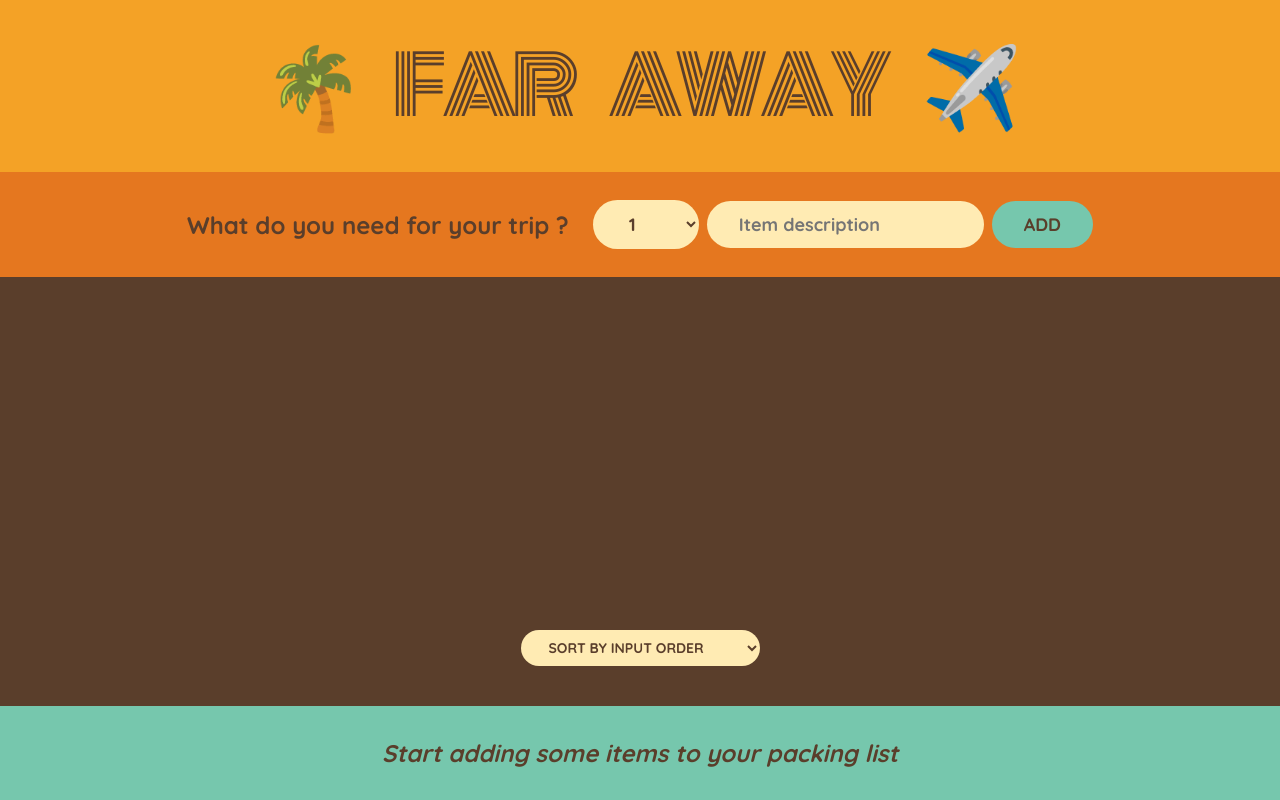
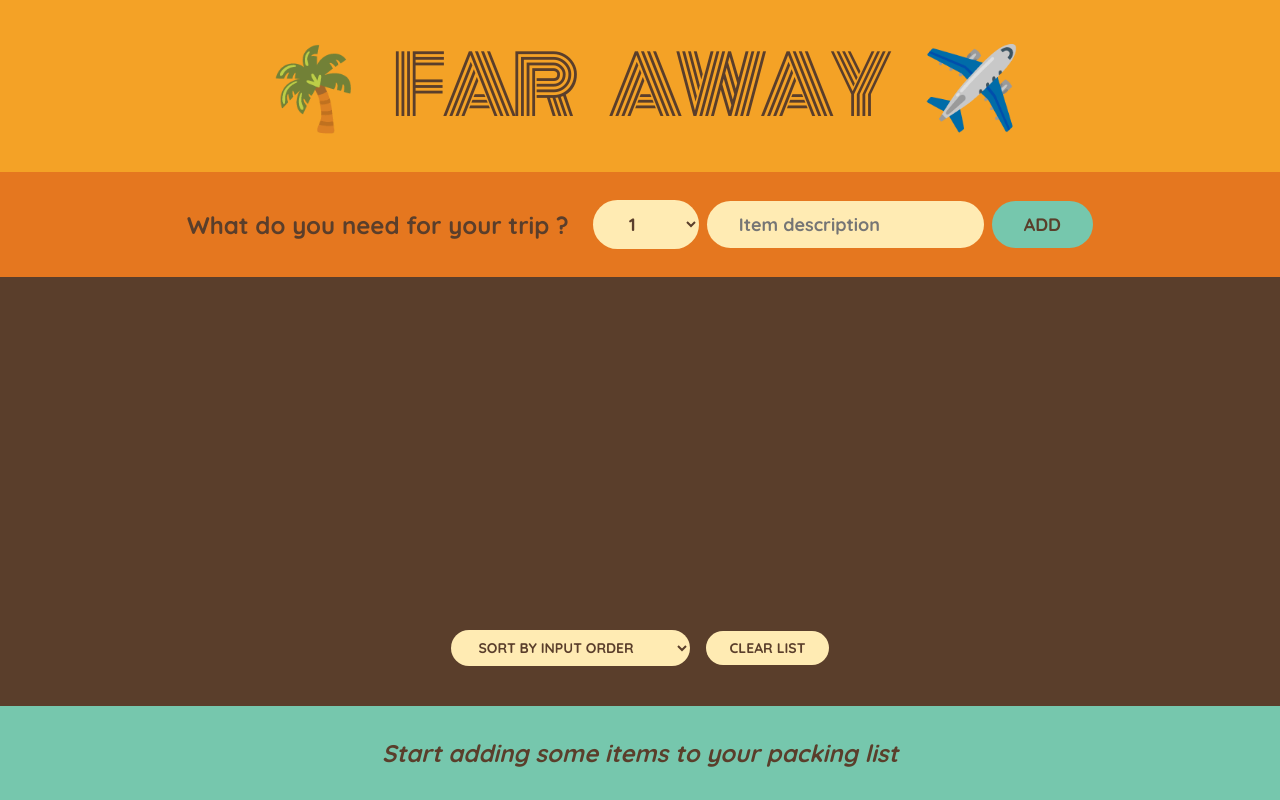
Before and after one commit to filipivanovic/travel-list, a React (Create React App) app: page / in a window 1280 px wide. Built offline with nearby package versions, Linux system fonts and the light colour scheme.

Commit message:
Add clear list functionality to PackingList component
Introduced a "Clear List" button in the PackingList component, allowing users to clear all items after confirmation. Updated App component to handle the list clearing logic and passed it as a prop to PackingList.

```diff
--- a/src/App.js
+++ b/src/App.js
@@ -17,11 +17,18 @@
     )
   }
 
+  const handleClearList = () => {
+    if (window.confirm('Are you sure you want to clear the list?')) {
+      setItems([])
+    }
+  }
+
   return (
     <div className="app">
       <Logo />
       <Form onAddItems={handleAddItems} />
       <PackingList
+        onClearList={handleClearList}
         onPackedItem={handleToggleItems}
         onDeleteItem={handleDeleteItems}
         items={items}
@@ -72,7 +79,7 @@
   )
 }
 
-const PackingList = ({ items, onDeleteItem, onPackedItem }) => {
+const PackingList = ({ items, onDeleteItem, onPackedItem, onClearList }) => {
   const [sortBy, setSortBy] = useState('input')
 
   let sortedItems
@@ -99,6 +106,7 @@
           <option value="description">SORT BY DESCRIPTION</option>
           <option value="packed">SORT BY PACKED STATUS</option>
         </select>
+        <button onClick={onClearList}>Clear List</button>
       </div>
     </div>
   )
```
